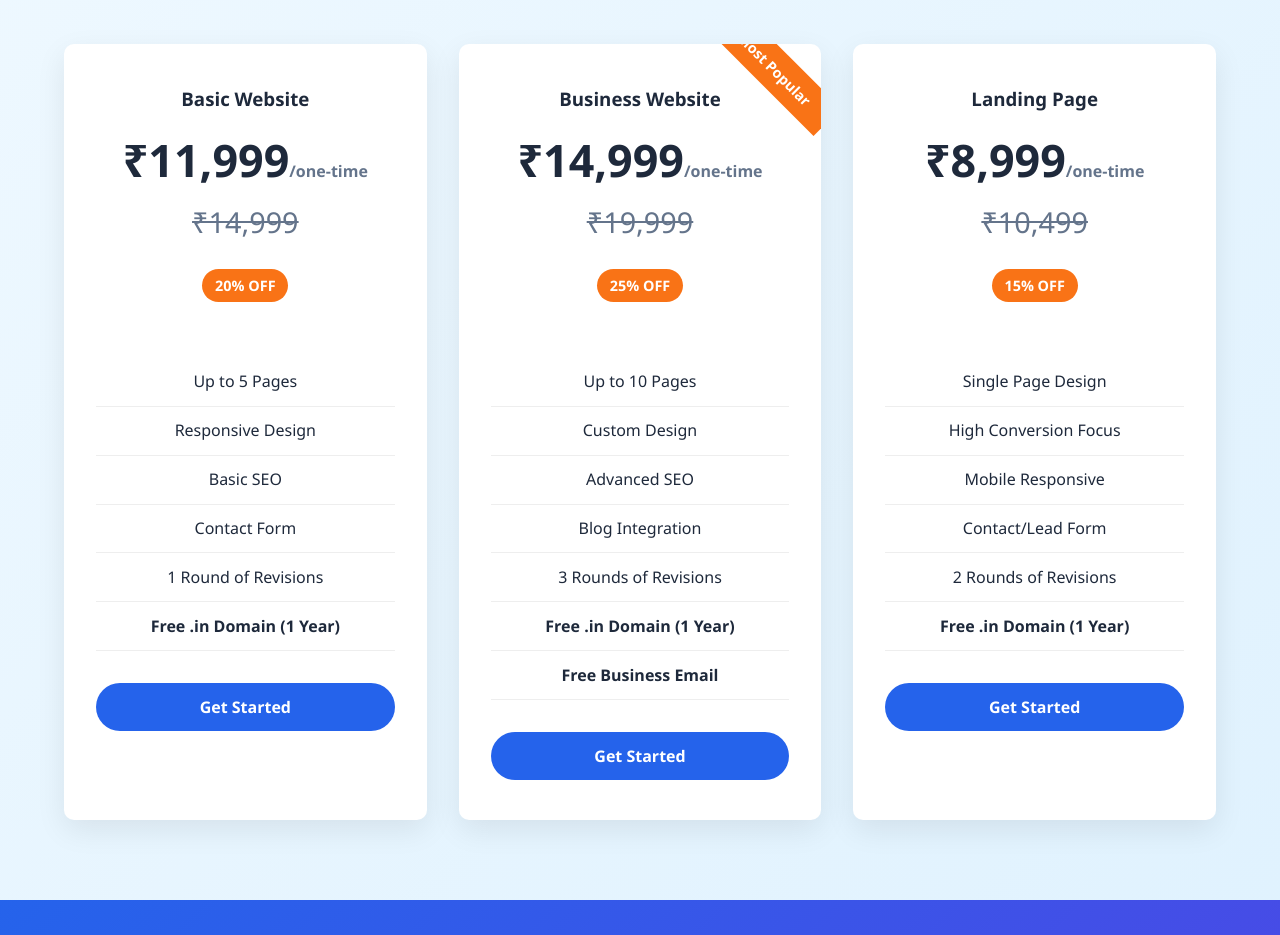
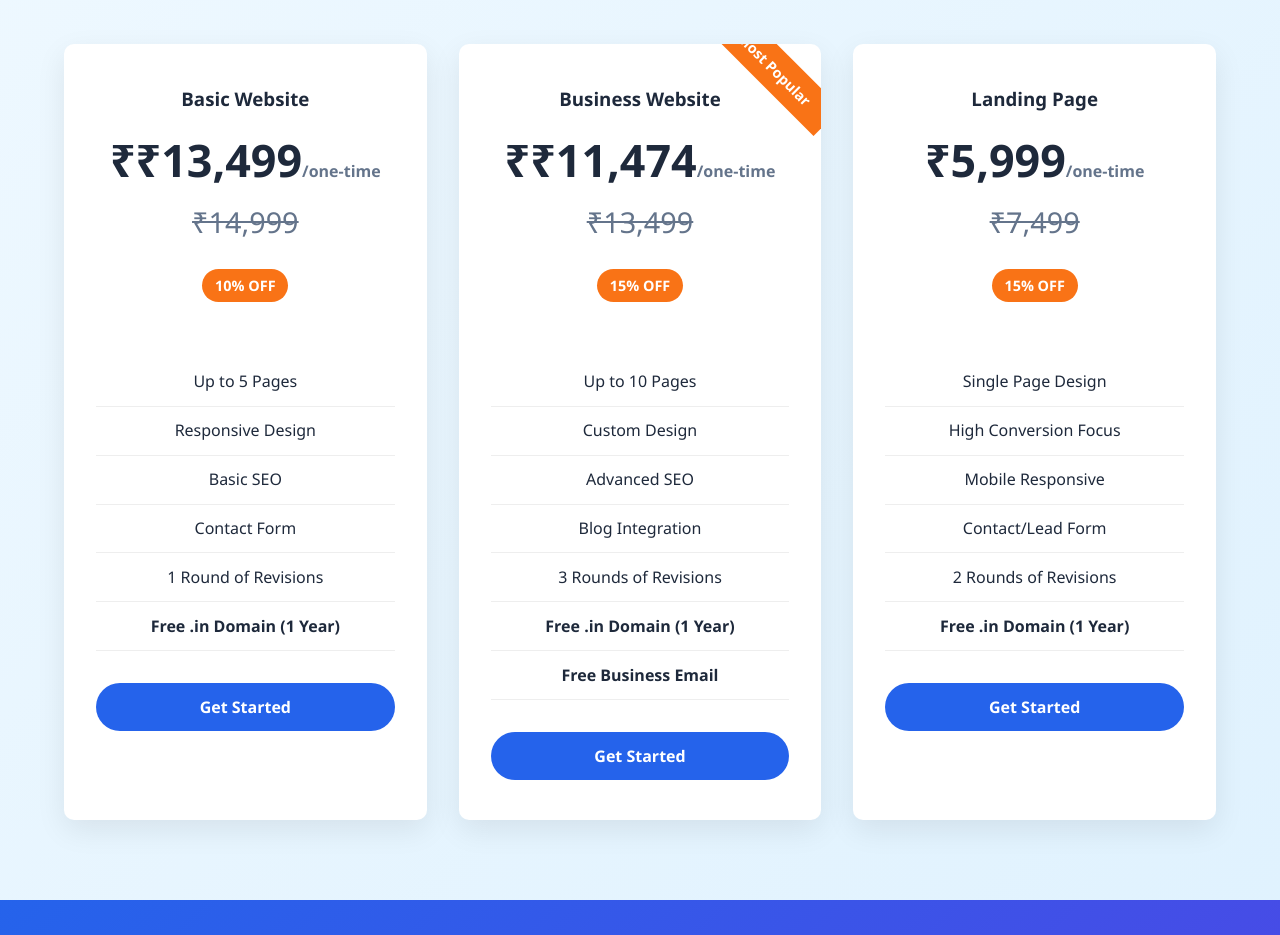
Before and after one commit to vinaykambley7/WebCraft, a plain HTML site: page index.html in a window 1280 px wide. Shown: the part 2279-3214 px from the top of the page. Drawn offline with Linux system fonts and the light colour scheme; a web font is replaced by a local one.

Commit message:
Update index.html

```diff
--- a/index.html
+++ b/index.html
@@ -170,9 +170,9 @@
                 <div class="pricing-card">
                     <h3>Basic Website</h3>
                     <div class="price-container">
-                        <div class="price">₹11,999<span>/one-time</span></div>
+                        <div class="price">₹₹13,499<span>/one-time</span></div>
                         <div class="original-price">₹14,999</div>
-                        <div class="discount-badge">20% OFF</div>
+                        <div class="discount-badge">10% OFF</div>
                     </div>
                     <ul class="pricing-features">
                         <li>Up to 5 Pages</li>
@@ -191,9 +191,9 @@
                     <div class="popular">Most Popular</div>
                     <h3>Business Website</h3>
                     <div class="price-container">
-                        <div class="price">₹14,999<span>/one-time</span></div>
-                        <div class="original-price">₹19,999</div>
-                        <div class="discount-badge">25% OFF</div>
+                        <div class="price">₹₹11,474<span>/one-time</span></div>
+                        <div class="original-price">₹13,499</div>
+                        <div class="discount-badge">15% OFF</div>
                     </div>
                     <ul class="pricing-features">
                         <li>Up to 10 Pages</li>
@@ -211,8 +211,8 @@
                 <div class="pricing-card">
                     <h3>Landing Page</h3>
                     <div class="price-container">
-                        <div class="price">₹8,999<span>/one-time</span></div>
-                        <div class="original-price">₹10,499</div>
+                        <div class="price">₹5,999<span>/one-time</span></div>
+                        <div class="original-price">₹7,499</div>
                         <div class="discount-badge">15% OFF</div>
                     </div>
                     <ul class="pricing-features">
```
